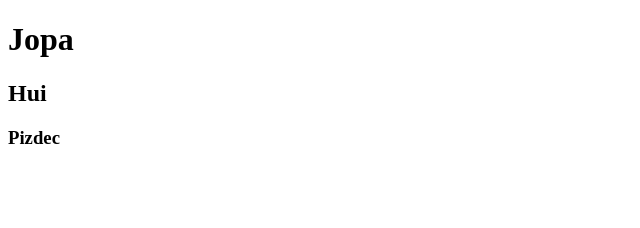
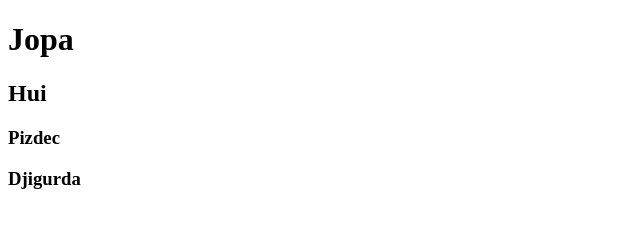
Before and after one commit to katerinamaximov/Test, a plain HTML site: page index.html in a window 1280 px wide. Shown: the whole page, without its empty margins (0-640 px from the left). Drawn offline with Linux system fonts and the light colour scheme.

Commit message:
И джигурда

```diff
--- a/index.html
+++ b/index.html
@@ -8,5 +8,6 @@
     <h1>Jopa</h1>
     <h2>Hui</h2>
     <h3>Pizdec</h3>
+    <h3>Djigurda</h3>
 </body>
 </html>
```
